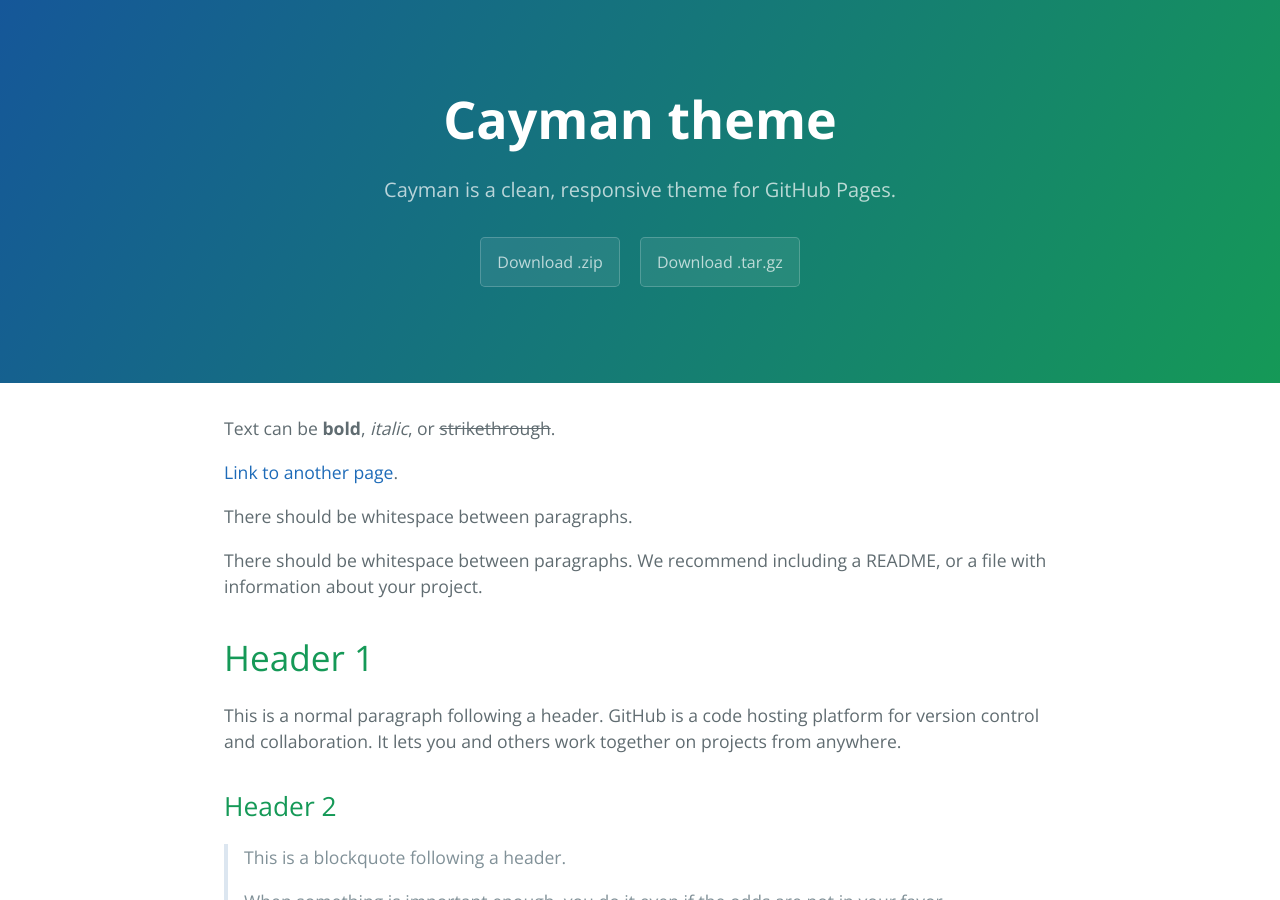
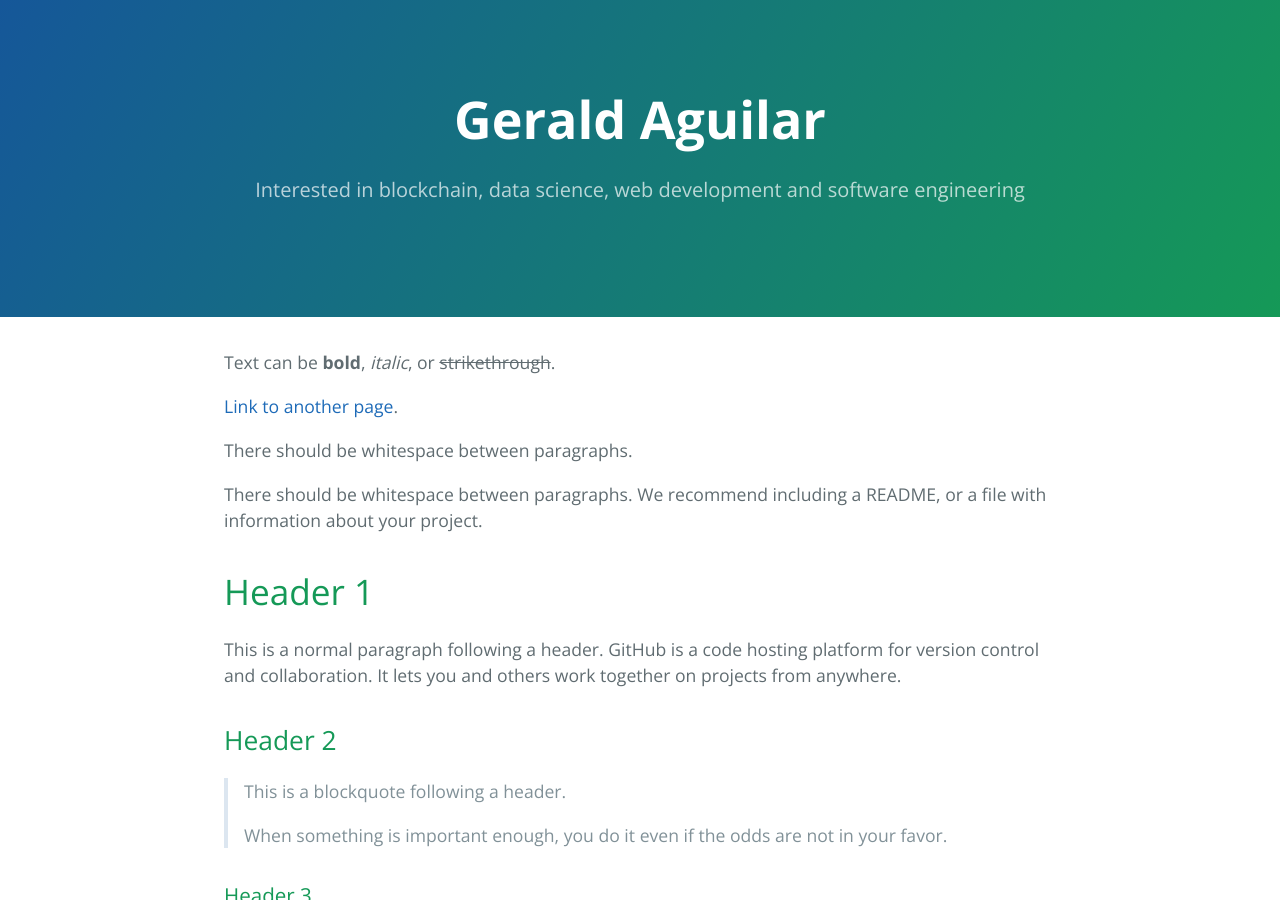
Before and after one commit to gerald-aguilar/gerald-aguilar.github.io, a Jekyll site: the page built from index.md, in a window 1280 px wide and 900 px high. Built offline with Jekyll 4.4.1, drawn with Linux system fonts in a browser that asks for light colours.

Commit message:
updated yaml file

```diff
--- a/_config.yml
+++ b/_config.yml
@@ -1,5 +1,5 @@
-title: Cayman theme
-description: Cayman is a clean, responsive theme for GitHub Pages.
-show_downloads: true
+title: Gerald Aguilar
+description: Interested in blockchain, data science, web development and software engineering
+show_downloads: false
 google_analytics:
 theme: jekyll-theme-cayman
```
